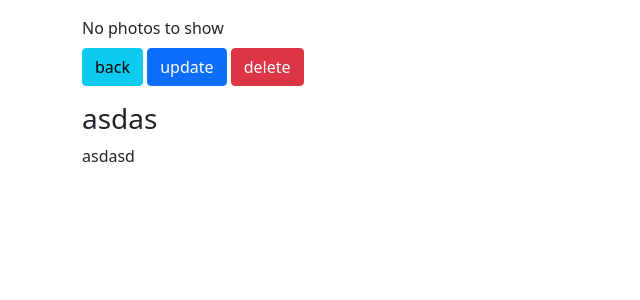
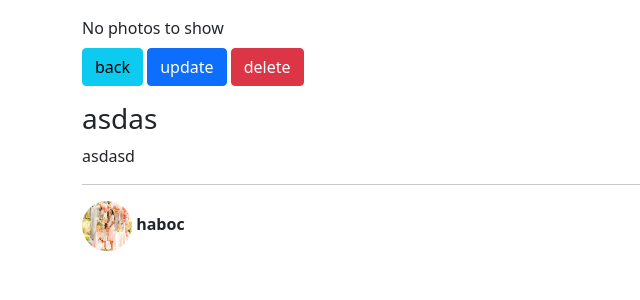
Before and after one commit to andreipogi2727/Django_Posts, a Django app: page /42/ in a window 1280 px wide. Shown: the part 56-356 px from the top of the page, without its empty margins (0-640 px from the left). Run offline with Django 5.2, Linux system fonts and the light colour scheme; a user stored in the database is signed in; data comes from the database, SQL or seed files in the repository; both versions use the stored data as it was after the commit; some libraries are stand-ins or nearby versions.

Commit message:
Added user avatar and name in detials

```diff
--- a/posts/templates/posts/detail.html
+++ b/posts/templates/posts/detail.html
@@ -51,7 +51,10 @@
                         <button type="submit" class="btn btn-danger" data-bs-dismiss="modal">close</button>
                         <button type="submit" class="btn btn-success" >delete</button>
                     </form>
+
                 </div>
+
+
             </div>
         </div>
     </div>
@@ -88,4 +91,14 @@
         <div class="spinner-border" role="status"></div>
     </div>
     <div class="mt-1" id="post-box"></div>
+    <hr>
+    <!-- Author Info -->
+    <div id="author-box" class="mt-2">
+        {% if obj.author.avatar.url %}
+            <img src="{{ obj.author.avatar.url }}" alt="Avatar" class="rounded-circle" width="50" height="50">
+        {% endif %}
+         <b>{{ obj.author.user.username }}</b>
+    </div>
+
+
 {% endblock content %}
--- a/posts/views.py
+++ b/posts/views.py
@@ -21,6 +21,7 @@ def post_list_and_create(request):
                 'title': instance.title,
                 'body': instance.body,
                 'author': instance.author.user.username,
+                'avatar': instance.author.url,
                 'id': instance.id
             })
         return redirect('posts:main-board')
--- a/posts_proj/settings.py
+++ b/posts_proj/settings.py
@@ -25,7 +25,8 @@ SECRET_KEY = 'django-insecure-09!1lk7uou_$567rb+!p2*&fa2^!2$b7mwv=2f&^-@i#%^qv9t
 # SECURITY WARNING: don't run with debug turned on in production!
 DEBUG = True
 
-ALLOWED_HOSTS = []
+ALLOWED_HOSTS = ['localhost', '127.0.0.1', '10.169.92.89']
+
 
 
 # Application definition
```
Also changed, not shown: db.sqlite3, media/photos/iceland.jpg (added), media/photos/plane.png (added), 1 other file.
